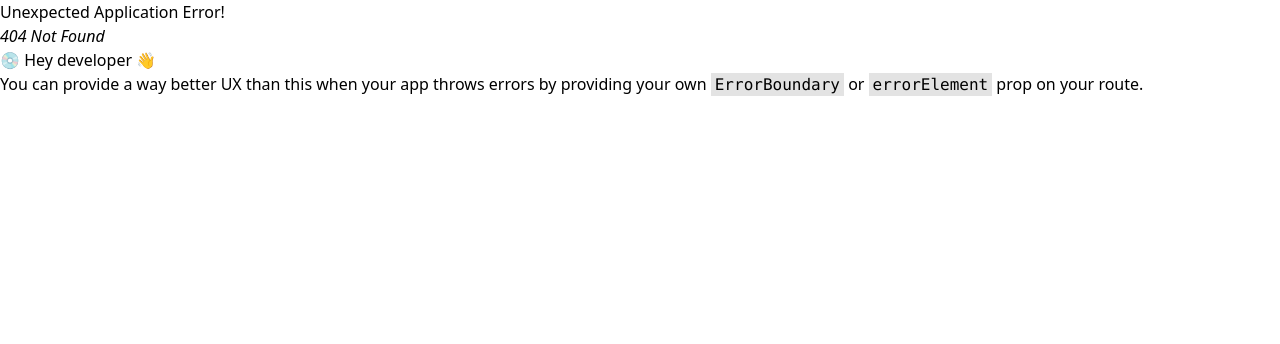
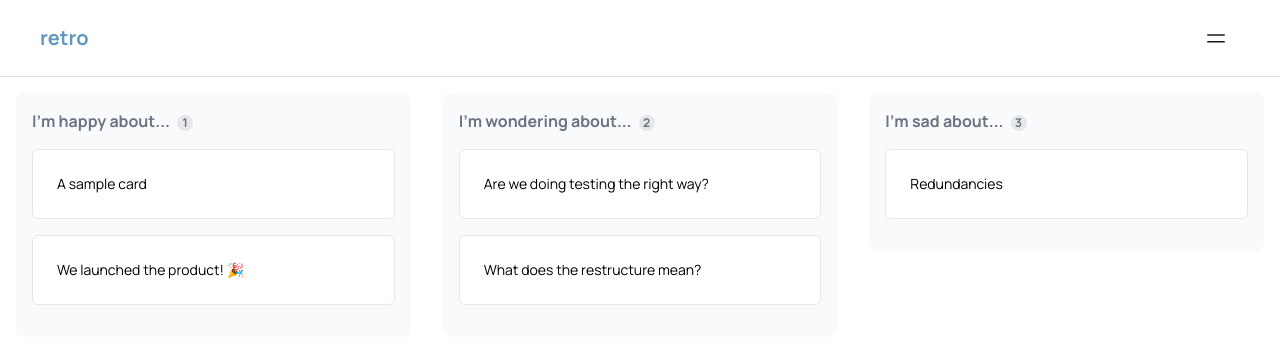
Before and after one commit to rob-lowcock/pioneer2023, a React (Vite) app in the folder client/: page /retro in a window 1280 px wide. Before the commit this address had no page. Shown: the top 344 px of the page. Built offline with nearby package versions, Linux system fonts and the light colour scheme.

Commit message:
Add basic retro layout

```diff
--- a/client/src/index.css
+++ b/client/src/index.css
@@ -1,3 +1,5 @@
+@import url('https://fonts.googleapis.com/css2?family=Inter&family=Libre+Baskerville:wght@400;700&family=Manrope:wght@400;600;700&display=swap');
+
 @tailwind base;
 @tailwind components;
 @tailwind utilities;
--- a/client/src/main.tsx
+++ b/client/src/main.tsx
@@ -5,6 +5,7 @@ import Root from './routes/root'
 import Login, {
   action as loginAction
 } from './routes/login'
+import Retro from './routes/retro'
 import './index.css'
 
 const router = createBrowserRouter([
@@ -16,6 +17,10 @@ const router = createBrowserRouter([
     path: '/login',
     element: <Login />,
     action: loginAction,
+  },
+  {
+    path: '/retro',
+    element: <Retro />,
   }
 ])
 
--- /dev/null
+++ b/client/src/retro/retrocard.tsx
@@ -0,0 +1,11 @@
+import { PropsWithoutRef } from "react"
+
+type RetroCardProps = {
+    content: string
+}
+
+export default function Retrocard(props: PropsWithoutRef<RetroCardProps>) {
+    return <div className="p-6 mb-4 bg-white text-sm rounded-md border border-gray-150">
+        {props.content}
+    </div>
+}
--- /dev/null
+++ b/client/src/retro/retrocolumn.tsx
@@ -0,0 +1,16 @@
+import { PropsWithChildren } from "react";
+
+type RetroColumnProps = {
+    title: string
+    column: number
+}
+
+export default function Retrocolumn(props: PropsWithChildren<RetroColumnProps>) {
+    return <div className="break-before-column p-4 m-4 bg-gray-50 rounded-lg">
+        <div className="text-gray-500 font-title font-bold mb-4">
+            <h2 className="font-title font-bold">{props.title} <span className="bg-gray-200 text-xs rounded-full ml-1 w-4 h-4 inline-block text-center">{props.column + 1}</span></h2>
+
+        </div>
+        {props.children}
+    </div>
+}
--- /dev/null
+++ b/client/src/routes/retro.tsx
@@ -0,0 +1,27 @@
+import { Bars2Icon, FaceSmileIcon, FaceFrownIcon, QuestionMarkCircleIcon } from "@heroicons/react/24/outline";
+import Retrocard from "../retro/retrocard";
+import Retrocolumn from "../retro/retrocolumn";
+
+export default function Retro() {
+    return <div className="h-screen bg-white">
+        <nav className="p-6 border-b border-brdgray text-webscale">
+            <div className="flex justify-between">
+                <h1 className="text-xl font-bold text-center text-webscale px-4 lowercase">Retro</h1>
+                <button className="px-3 mr-4 text-black"><Bars2Icon className="h-6 w-6" /></button>
+            </div>
+        </nav>
+        <div className="md:columns-3 md:gap-0">
+            <Retrocolumn column={0} title="I'm happy about...">
+                <Retrocard content="A sample card" />
+                <Retrocard content="We launched the product! 🎉" />
+            </Retrocolumn>
+            <Retrocolumn column={1} title="I'm wondering about...">
+                <Retrocard content="Are we doing testing the right way?" />
+                <Retrocard content="What does the restructure mean?" />
+            </Retrocolumn>
+            <Retrocolumn column={2} title="I'm sad about...">
+                <Retrocard content="Redundancies" />
+            </Retrocolumn>
+        </div>
+    </div>
+}
--- a/client/tailwind.config.js
+++ b/client/tailwind.config.js
@@ -1,4 +1,6 @@
 /** @type {import('tailwindcss').Config} */
+const defaultTheme = require('tailwindcss/defaultTheme')
+
 export default {
   content: [
     "./index.html",
@@ -16,6 +18,11 @@ export default {
         'jade': '#57A773',
         'red': '#B20D30',
       },
+      fontFamily: {
+        'title': ['Manrope', ...defaultTheme.fontFamily.sans],
+        'sans': ['Manrope', ...defaultTheme.fontFamily.sans],
+        'serif': ['Libre Baskerville', ...defaultTheme.fontFamily.sans],
+      }
     },
   },
   plugins: [
```
Also changed, not shown: 1 other file (tests, documents, lock files or other folders).
